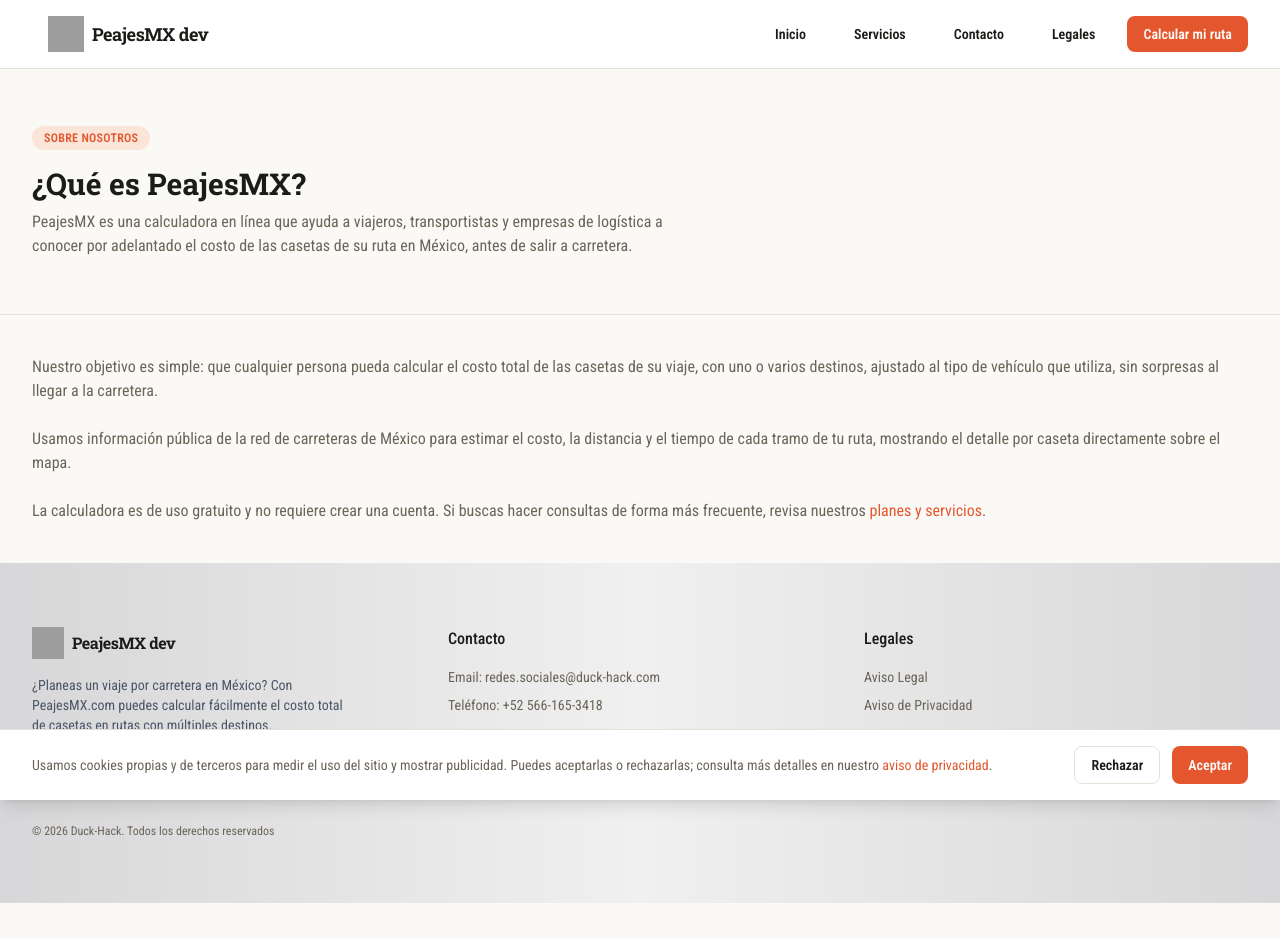
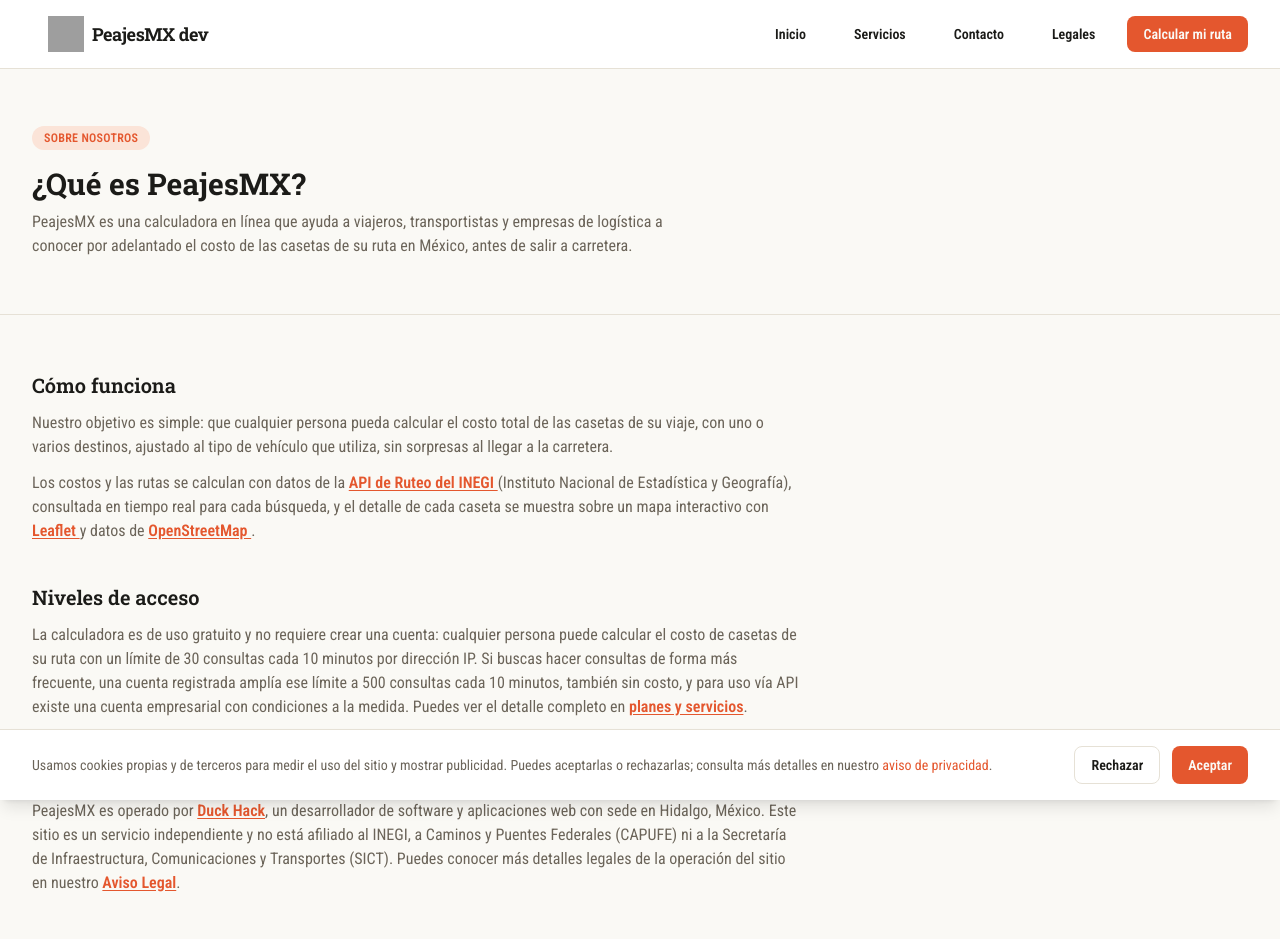
Before and after one commit to addh-duck-hack/peajemexico, an Angular app in the folder app-angular/: page /sobre-nosotros in a window 1280 px wide. Shown: the top 939 px of the page. Before the commit the page ends 903 px from the top, so only its background shows below. Built offline with nearby package versions, Linux system fonts and the light colour scheme; grey boxes are pictures that could not be loaded.

Commit message:
[FIX] About-us
Se complementa la info de about-us

```diff
--- a/app-angular/src/app/pages/about-us/about-us.html
+++ b/app-angular/src/app/pages/about-us/about-us.html
@@ -1,7 +1,7 @@
 <navbar />
 
-<main>
-  <section class="bg-[var(--color-bg)] border-b border-[var(--color-border)]">
+<main class="bg-[var(--color-bg)]">
+  <section class="border-b border-[var(--color-border)]">
     <div class="max-w-screen-xl mx-auto px-4 md:px-6 lg:px-8 py-10 md:py-14">
       <span class="inline-flex items-center rounded-full bg-[var(--color-accent-soft)] text-[var(--color-accent)] text-xs font-semibold px-3 py-1 tracking-wide uppercase">
         Sobre nosotros
@@ -14,19 +14,74 @@
     </div>
   </section>
 
-  <section class="bg-[var(--color-bg)]">
-    <div class="max-w-screen-xl mx-auto px-4 md:px-6 lg:px-8 py-10 space-y-6 text-[var(--color-ink-soft)]">
-      <p>
+  <section class="max-w-screen-xl mx-auto px-4 md:px-6 lg:px-8 py-10 md:py-14">
+    <div class="max-w-3xl">
+      <h2 class="text-xl font-semibold text-[var(--color-ink)]">Cómo funciona</h2>
+      <p class="mt-3 text-[var(--color-ink-soft)]">
         Nuestro objetivo es simple: que cualquier persona pueda calcular el costo total de las casetas de su viaje,
         con uno o varios destinos, ajustado al tipo de vehículo que utiliza, sin sorpresas al llegar a la carretera.
       </p>
-      <p>
-        Usamos información pública de la red de carreteras de México para estimar el costo, la distancia y el tiempo
-        de cada tramo de tu ruta, mostrando el detalle por caseta directamente sobre el mapa.
+      <p class="mt-3 text-[var(--color-ink-soft)]">
+        Los costos y las rutas se calculan con datos de la
+        <a
+          href="https://www.inegi.org.mx/servicios/Ruteo/Default.html"
+          target="_blank"
+          rel="noreferrer"
+          class="font-semibold text-[var(--color-accent)] hover:text-[var(--color-accent-hover)] underline underline-offset-2">
+          API de Ruteo del INEGI
+        </a>
+        (Instituto Nacional de Estadística y Geografía), consultada en tiempo real para cada búsqueda, y el
+        detalle de cada caseta se muestra sobre un mapa interactivo con
+        <a
+          href="https://leafletjs.com/"
+          target="_blank"
+          rel="noreferrer"
+          class="font-semibold text-[var(--color-accent)] hover:text-[var(--color-accent-hover)] underline underline-offset-2">
+          Leaflet
+        </a>
+        y datos de
+        <a
+          href="https://www.openstreetmap.org/copyright"
+          target="_blank"
+          rel="noreferrer"
+          class="font-semibold text-[var(--color-accent)] hover:text-[var(--color-accent-hover)] underline underline-offset-2">
+          OpenStreetMap
+        </a>.
       </p>
-      <p>
-        La calculadora es de uso gratuito y no requiere crear una cuenta. Si buscas hacer consultas de forma más
-        frecuente, revisa nuestros <a routerLink="/servicios" class="text-[var(--color-accent)] hover:underline">planes y servicios</a>.
+
+      <h2 class="mt-10 text-xl font-semibold text-[var(--color-ink)]">Niveles de acceso</h2>
+      <p class="mt-3 text-[var(--color-ink-soft)]">
+        La calculadora es de uso gratuito y no requiere crear una cuenta: cualquier persona puede calcular el
+        costo de casetas de su ruta con un límite de 30 consultas cada 10 minutos por dirección IP. Si buscas
+        hacer consultas de forma más frecuente, una cuenta registrada amplía ese límite a 500 consultas cada 10
+        minutos, también sin costo, y para uso vía API existe una cuenta empresarial con condiciones a la medida.
+        Puedes ver el detalle completo en
+        <a routerLink="/servicios" class="font-semibold text-[var(--color-accent)] hover:text-[var(--color-accent-hover)] underline underline-offset-2">planes y servicios</a>.
+      </p>
+
+      <h2 class="mt-10 text-xl font-semibold text-[var(--color-ink)]">¿Quién está detrás de PeajesMX?</h2>
+      <p class="mt-3 text-[var(--color-ink-soft)]">
+        PeajesMX es operado por
+        <a href="https://mx.duck-hack.cloud" target="_blank" rel="noreferrer" class="font-semibold text-[var(--color-accent)] hover:text-[var(--color-accent-hover)] underline underline-offset-2">Duck Hack</a>,
+        un desarrollador de software y aplicaciones web con sede en Hidalgo, México. Este sitio es un servicio
+        independiente y no está afiliado al INEGI, a Caminos y Puentes Federales (CAPUFE) ni a la Secretaría de
+        Infraestructura, Comunicaciones y Transportes (SICT). Puedes conocer más detalles legales de la operación
+        del sitio en nuestro
+        <a routerLink="/legales" class="font-semibold text-[var(--color-accent)] hover:text-[var(--color-accent-hover)] underline underline-offset-2">Aviso Legal</a>.
+      </p>
+
+      <h2 class="mt-10 text-xl font-semibold text-[var(--color-ink)]">Tus datos</h2>
+      <p class="mt-3 text-[var(--color-ink-soft)]">
+        Los datos de la ruta que consultas (origen, destino y tipo de vehículo) se usan únicamente para calcular
+        el costo de casetas y no se almacenan de forma permanente ni se asocian a tu identidad; tu dirección IP
+        solo se usa para aplicar el límite de consultas y evitar abusos del servicio. Puedes revisar el detalle
+        completo en nuestro
+        <a routerLink="/privacidad" class="font-semibold text-[var(--color-accent)] hover:text-[var(--color-accent-hover)] underline underline-offset-2">Aviso de Privacidad</a>.
+      </p>
+
+      <p class="mt-10 text-[var(--color-ink-soft)]">
+        ¿Tienes dudas o comentarios? Escríbenos desde nuestra página de
+        <a routerLink="/contacto" class="font-semibold text-[var(--color-accent)] hover:text-[var(--color-accent-hover)] underline underline-offset-2">contacto</a>.
       </p>
     </div>
   </section>
```
